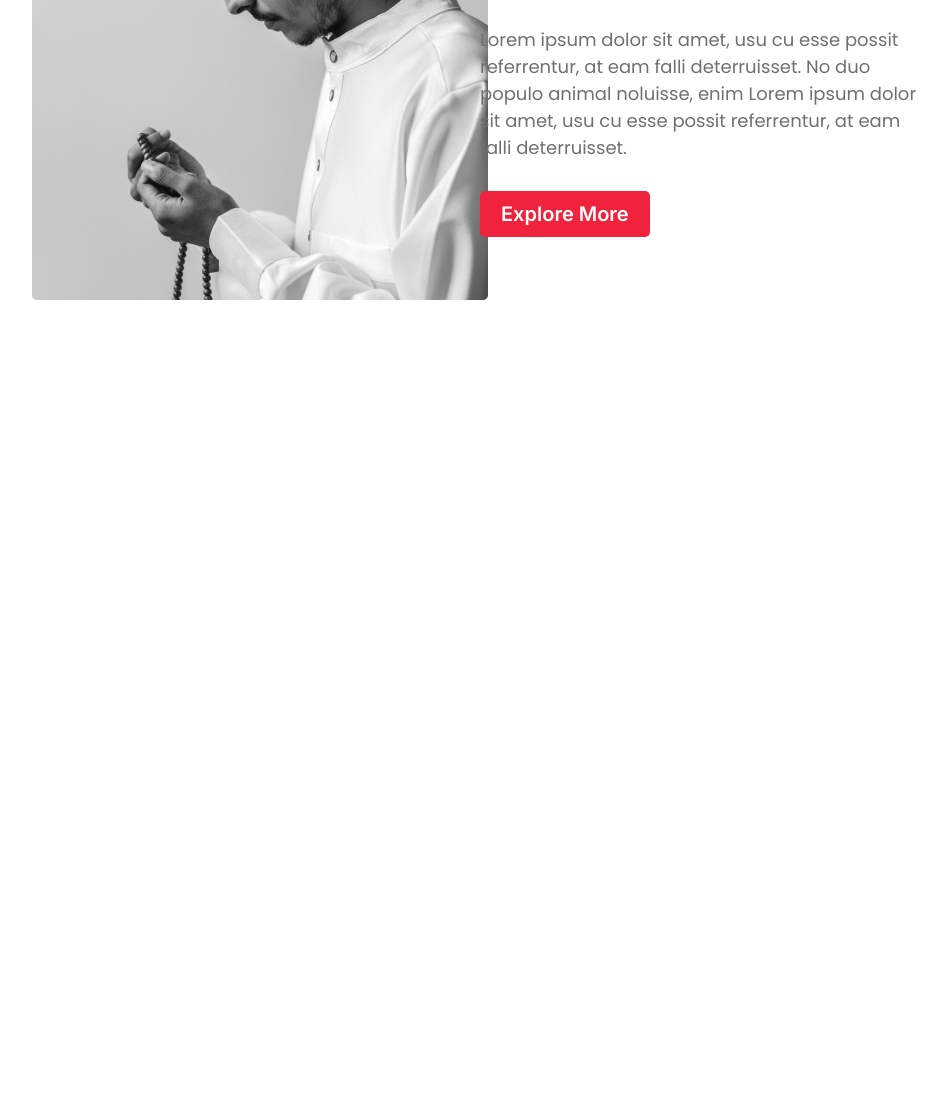
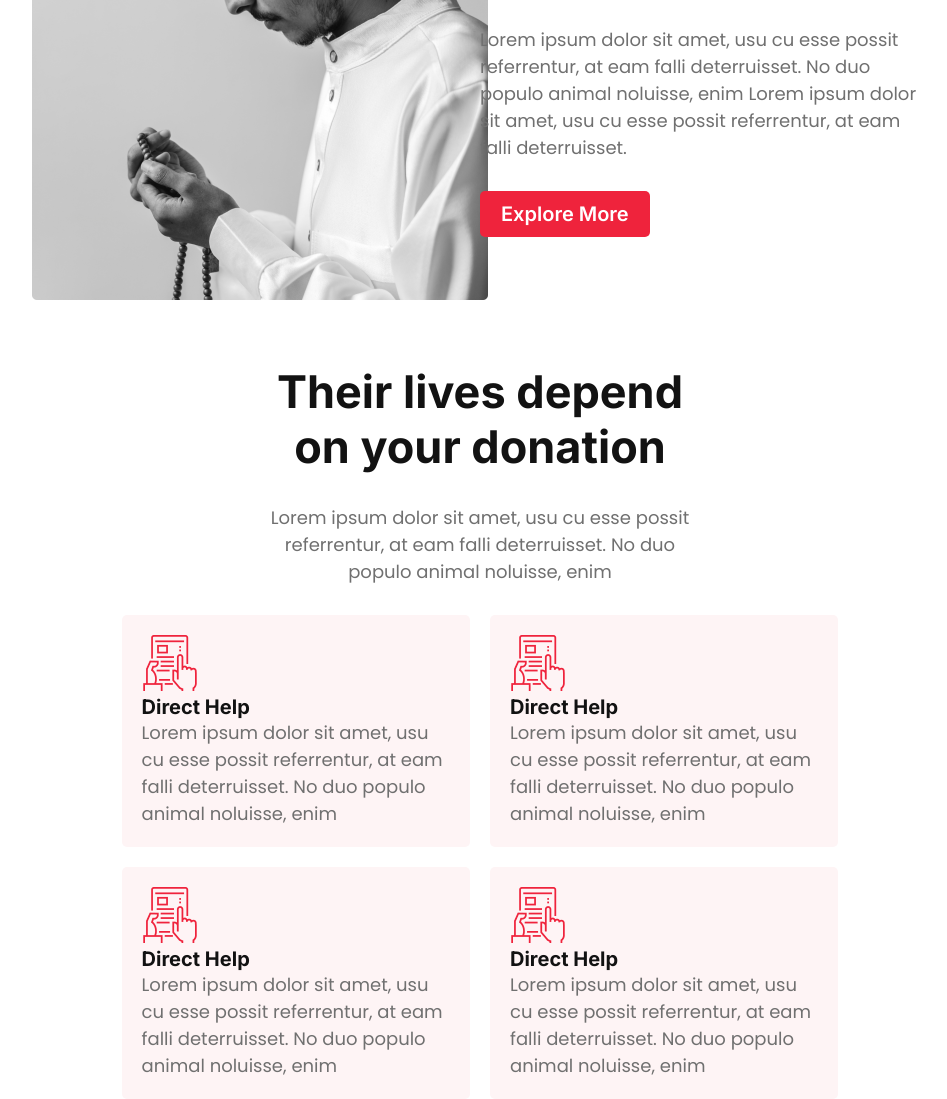
Before and after one commit to Rabiullah-Rabi/eid-zakat, a plain HTML site: page index.html in a window 1280 px wide. Shown: the part 1544-2643 px from the top of the page, without its empty margins (160-1107 px from the left). Before the commit the page ends 1844 px from the top, so only its background shows below. Drawn offline with Linux system fonts and the light colour scheme.

Commit message:
section 3

```diff
--- a/css/style.css
+++ b/css/style.css
@@ -38,6 +38,10 @@ button:hover {
     color: var(--primary-color);
     background-color: var(--font-color-light);
     border: 1px solid var(--primary-color);
+}
+.section-head{
+    text-align: center;
+    width: 50%;
 }
 
 /* Banner section */
@@ -123,3 +127,30 @@ button:hover {
 .padding-right{
     padding-right: 5%;
 }
+
+/* section 3 */
+.card-icon{
+    width: 56px;
+    height: 56px;
+}
+.card-title{
+    font-family: var(--title-font-family);
+    color: var(--section-title-color);
+    font-size: 20px;
+}
+.card-pera{
+    font-family: var(--paragraph-font-family);
+    color: var(--font-color-dark);
+    font-size: 18px;
+}
+.card-wrapper{
+    background-color: #FEF4F5;
+    border-radius: 5px;
+    padding: 20px;
+}
+.grid-1 {
+    display: grid;
+    grid-template-columns: auto auto;
+    grid-gap: 20px 20px;
+    width: 80%;
+}
--- a/index.html
+++ b/index.html
@@ -54,6 +54,48 @@
                 </div>
             </div>
         </section>
+
+        <!-- section 3 -->
+        <section>
+            <div class="container margin-top">
+                <div class="section-head">
+                    <h2 class="section-title">Their lives depend on your donation</h2>
+                    <p class="section-pera">Lorem ipsum dolor sit amet, usu cu esse possit referrentur, at eam falli deterruisset. No duo populo animal noluisse, enim</p>
+                </div>
+                <div class="grid-1">
+                    <div class="card-wrapper">
+                        <img src="images/Frame.png" alt="" class="card-icon">
+                        <div class="card-content-wrapper">
+                            <h3 class="card-title">Direct Help</h3>
+                            <p class="card-pera">Lorem ipsum dolor sit amet, usu cu esse possit referrentur, at eam falli deterruisset. No duo populo animal noluisse, enim</p>
+                        </div>
+                    </div>
+                    <div class="card-wrapper">
+                        <img src="images/Frame.png" alt="" class="card-icon">
+                        <div class="card-content-wrapper">
+                            <h3 class="card-title">Direct Help</h3>
+                            <p class="card-pera">Lorem ipsum dolor sit amet, usu cu esse possit referrentur, at eam falli deterruisset. No duo populo animal noluisse, enim</p>
+                        </div>
+                    </div>
+                    <div class="card-wrapper">
+                        <img src="images/Frame.png" alt="" class="card-icon">
+                        <div class="card-content-wrapper">
+                            <h3 class="card-title">Direct Help</h3>
+                            <p class="card-pera">Lorem ipsum dolor sit amet, usu cu esse possit referrentur, at eam falli deterruisset. No duo populo animal noluisse, enim</p>
+                        </div>
+                    </div>
+                    <div class="card-wrapper">
+                        <img src="images/Frame.png" alt="" class="card-icon">
+                        <div class="card-content-wrapper">
+                            <h3 class="card-title">Direct Help</h3>
+                            <p class="card-pera">Lorem ipsum dolor sit amet, usu cu esse possit referrentur, at eam falli deterruisset. No duo populo animal noluisse, enim</p>
+                        </div>
+                    </div>
+                </div>
+            </div>
+        </section>
+        <!-- section 4 -->
+
     </main>
 </body>
 </html>
```
